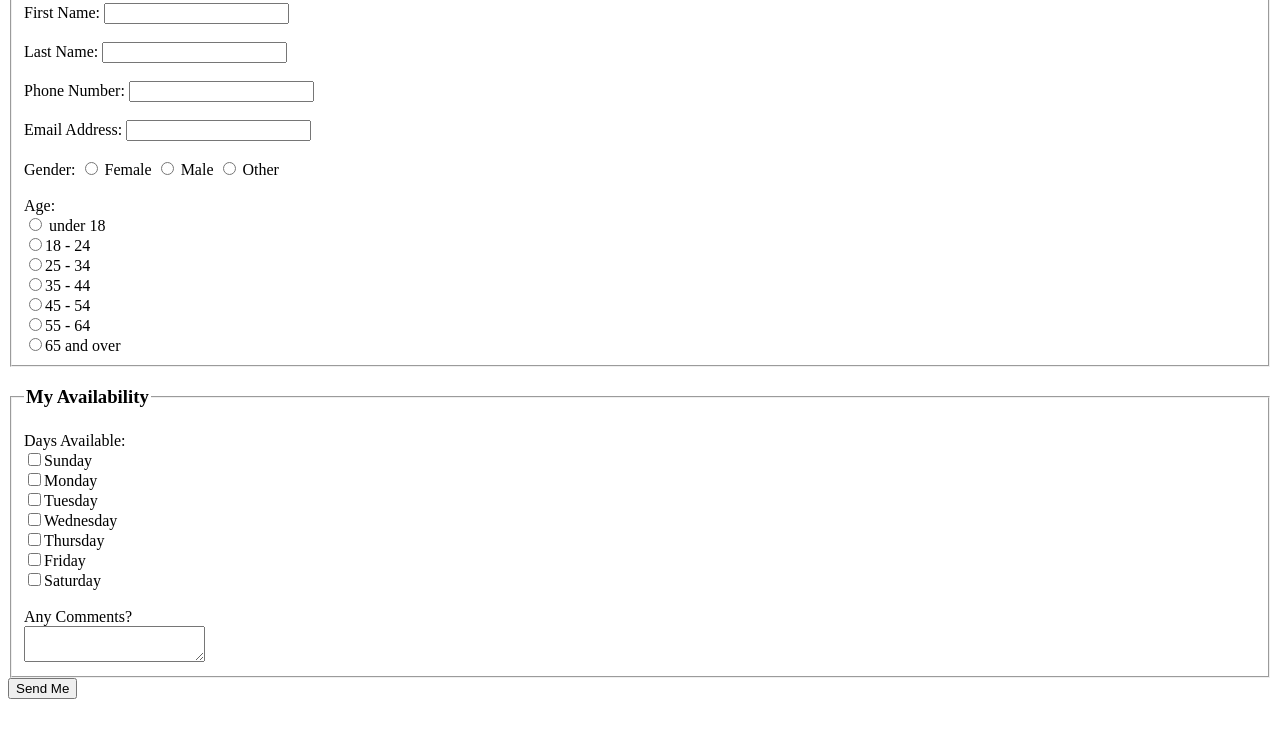
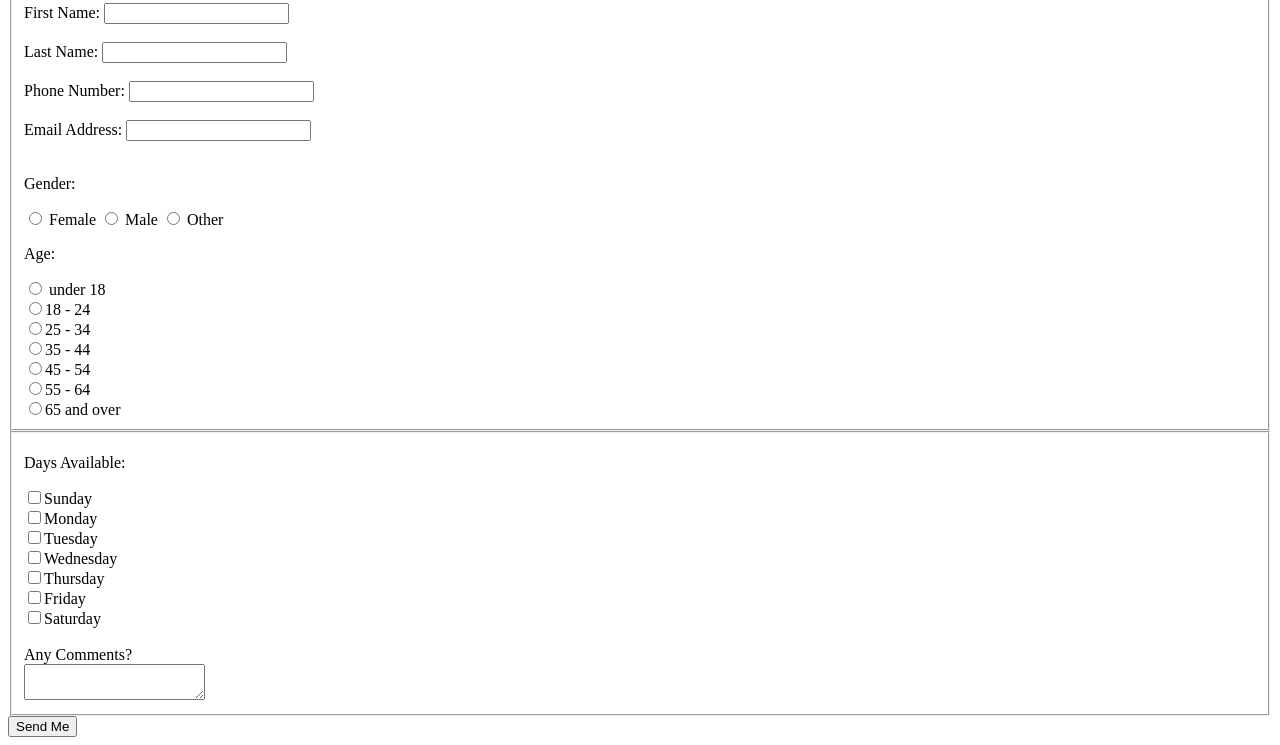
Before and after one commit to k-szczech/Lab-4, a plain HTML site: page index.html in a window 1280 px wide. Shown: the part 129-874 px from the top of the page. Before the commit the page ends 836 px from the top, so only its background shows below. Drawn offline with Linux system fonts and the light colour scheme.

Commit message:
Fixed HTML validation issues

```diff
--- a/index.html
+++ b/index.html
@@ -13,12 +13,11 @@
 				<label>Last Name: <input type="text" name="last_name_field"></label><br><br>
 				<label>Phone Number: <input type="tel" name="phone_field"></label><br><br>
 				<label>Email Address: <input type="email" name="email_field"></label><br><br>
-				<label>Gender:
+				<p>Gender:</p>
 				<label><input type="radio" name="gender_field" value="Female"> Female</label>
 				<label><input type="radio" name="gender_field" value="Male"> Male</label>
 				<label><input type="radio" name="gender_field" value="Other"> Other</label>
-				</label><br><br>
-				<label>Age:<br>
+				<p>Age:</p>
 				<label><input type="radio" name="age_field" value="under 18"> under 18</label><br>
 				<label><input type="radio" name="age_field" value="18 - 24">18 - 24</label><br>
 				<label><input type="radio" name="age_field" value="25 - 34">25 - 34</label><br>
@@ -26,11 +25,9 @@
 				<label><input type="radio" name="age_field" value="45 - 54">45 - 54</label><br>
 				<label><input type="radio" name="age_field" value="55 - 64">55 - 64</label><br>
 				<label><input type="radio" name="age_field" value="65 and over">65 and over</label><br>
-				</label>
 			</fieldset>
 			<fieldset>
-				<legend><h3>My Availability</h3></legend>
-					<label>Days Available:<br>
+				<p>Days Available:</p>
 					<label><input type="checkbox" name="available_field[]" value="Sunday">Sunday</label><br>
 					<label><input type="checkbox" name="available_field[]" value="Monday">Monday</label><br>
 					<label><input type="checkbox" name="available_field[]" value="Tuesday">Tuesday</label><br>
@@ -38,10 +35,8 @@
 					<label><input type="checkbox" name="available_field[]" value="Thursday">Thursday</label><br>
 					<label><input type="checkbox" name="available_field[]" value="Friday">Friday</label><br>
 					<label><input type="checkbox" name="available_field[]" value="Saturday">Saturday</label><br><br>
-
 					<label>Any Comments?<br>
 					<textarea name="comments_field"></textarea></label>
-					</label>
 			</fieldset>
 
 			<input type="hidden" name="hidden_field" value="kszczech">
```
Lines whose indentation alone changed are shown as unchanged.
